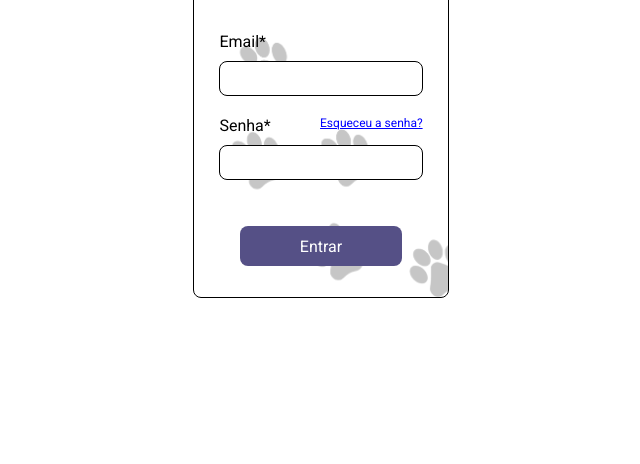
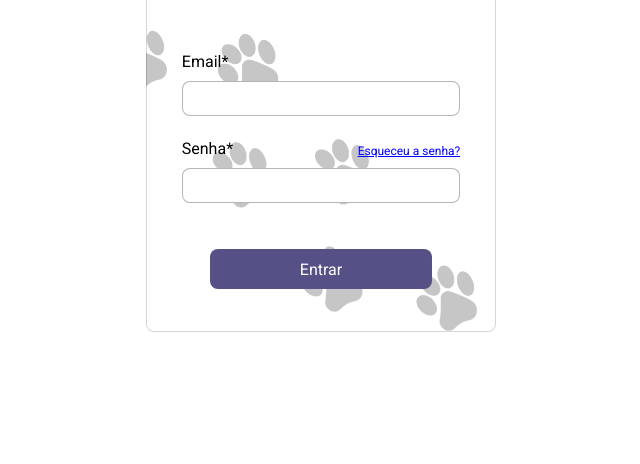
Before and after one commit to vitor1raider/projeto-acapra, a plain HTML site: page acapra/login.html in a window 1280 px wide. Shown: the part 336-800 px from the top of the page, without its empty margins (319-959 px from the left). Drawn offline with Linux system fonts and the light colour scheme.

Commit message:
ajustes estilização

```diff
--- a/acapra/css/login.css
+++ b/acapra/css/login.css
@@ -15,20 +15,16 @@
     align-items: center;
 }
 
-body {
-    height: 100vh;
-}
 .fundo-login {
     background-image: url('../img/patas.png');
     background-size: cover;
     background-position: -150px;
     background-repeat: no-repeat;
-    width: 20%;
+    width: 350px;
     height: auto;
-    border: 1px solid rgb(0, 0, 0);
+    border: 1px solid rgb(0 0 0 / 16%);
     margin: auto;
     border-radius: 8px;
-
 }
 
 .logo-img {
@@ -54,7 +50,7 @@ form label {
 
 form input {
     height: 35px;
-    border: 1px solid black;
+    border: 1px solid #0000004a;
     outline: #ccc;
     padding-left: 5px;
     border-radius: 8px;
@@ -82,9 +78,8 @@ form button a{
 .senha-login {
     display: flex;
     justify-content: space-between;
-    align-items: center;
+    align-items: flex-end
 }
-
 
 .form-button {
     text-align: center;
```
